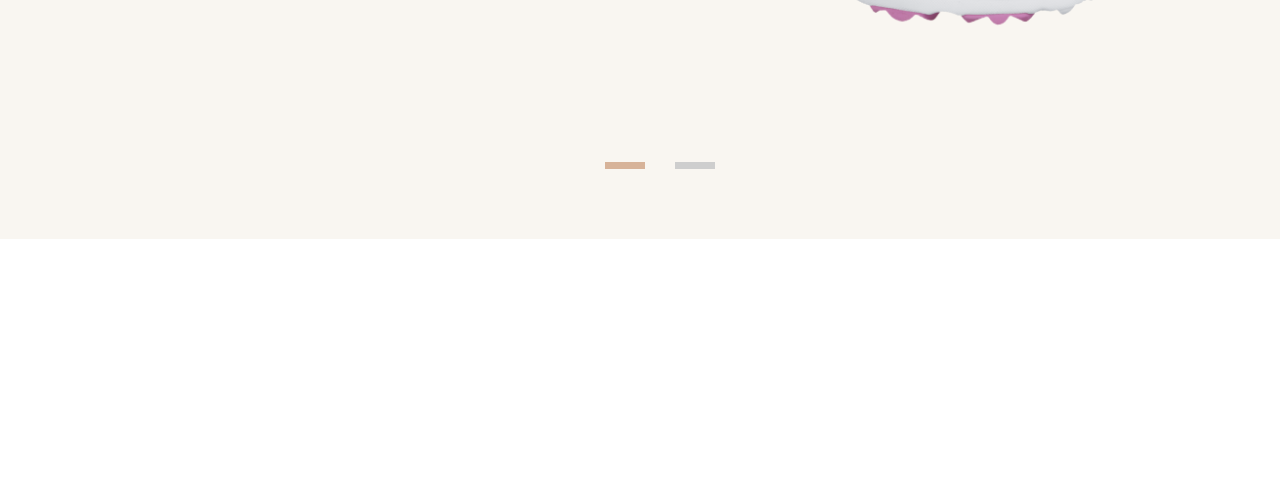
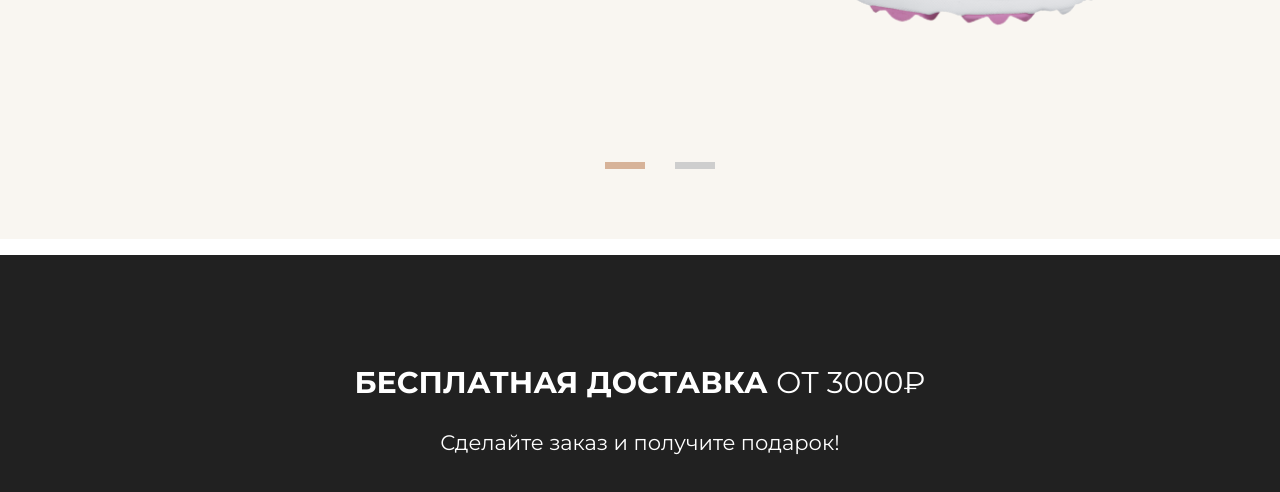
Before and after one commit to zhumamidin/my-projects, a plain HTML site: page The-loop/index.html in a window 1280 px wide. Shown: the part 514-1006 px from the top of the page. Before the commit the page ends 800 px from the top, so only its background shows below. Drawn offline with nearby package versions, Linux system fonts and the light colour scheme.

Commit message:
Finished section info and added new style

```diff
--- a/The-loop/index.html
+++ b/The-loop/index.html
@@ -140,6 +140,17 @@
       </div>
     </section>
 
+    <section class="info">
+      <div class="container">
+        <div class="info__inner">
+          <h3 class="info__title">
+            БЕСПЛАТНАЯ ДОСТАВКА <span>от 3000&#8381;</span>
+          </h3>
+          <p class="info__text">Сделайте заказ и получите подарок!</p>
+        </div>
+      </div>
+    </section>
+
     <script src="https://ajax.googleapis.com/ajax/libs/jquery/3.6.0/jquery.min.js"></script>
     <script src="js/slick.min.js"></script>
     <script src="js/main.js"></script>
--- /dev/null
+++ b/The-loop/scss/blocks/_info.scss
@@ -0,0 +1,31 @@
+@import "../vars";
+
+.info {
+  width: 100%;
+  min-height: 235px;
+  background: $accent-dark;
+
+  &__inner {
+    text-align: center;
+    padding: 80px 150px 70px 150px;
+  }
+
+  &__title {
+    color: $light;
+    font-weight: 700;
+    text-transform: uppercase;
+    font-size: 30px;
+    line-height: 35px;
+  }
+
+  &__title span {
+    font-weight: 400;
+  }
+
+  &__text {
+    color: $light;
+    font-size: 21px;
+    font-weight: 300px;
+    line-height: 26px;
+  }
+}
--- a/The-loop/scss/main.scss
+++ b/The-loop/scss/main.scss
@@ -5,3 +5,4 @@
 @import "blocks/logo";
 @import "blocks/slider";
 @import "blocks/btn";
+@import "blocks/info";
```
Also changed, not shown: The-loop/css/main.min.css.
